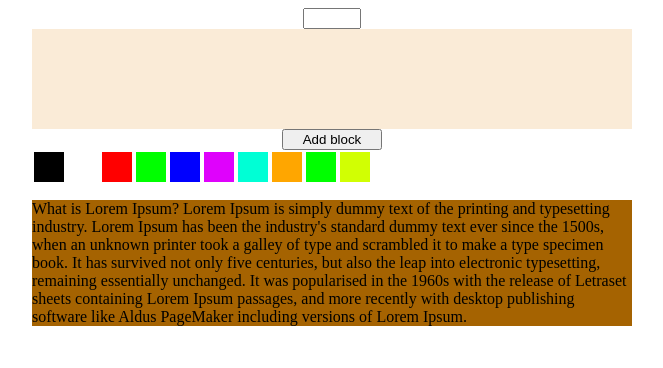
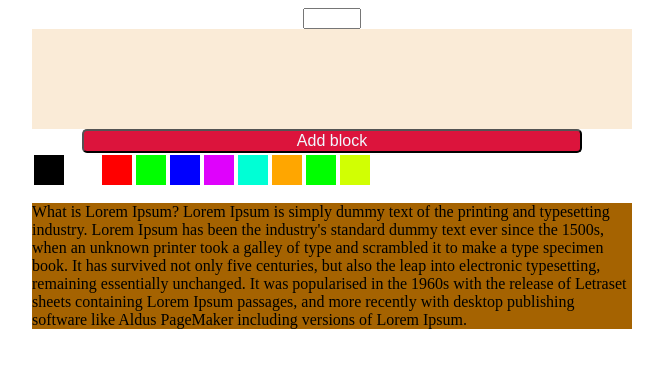
Before and after one commit to jonyLon/JS-Dom_Event, a plain HTML site: page index.html in a window 1280 px wide. Shown: the whole page, without its empty margins (308-971 px from the left). Drawn offline with Linux system fonts and the light colour scheme.

Commit message:
little pony

```diff
--- a/script.js
+++ b/script.js
@@ -13,10 +13,9 @@ let getRGB = () => `rgb(${getRandom()},${getRandom()},${getRandom()})`
 
 function setElementToBox() {
   let div = document.createElement('div')
-  div.style.width = div.style.height = '100px'
+  div.style.width = div.style.height = '50px'
   let rgb = getRGB();
   div.style.backgroundColor = rgb;
-  // div.style.display = 'flex';
   // div.style.justifyContent = 'center';
   // div.style.alignItems = 'center';
   // let p = document.createElement('p')
@@ -32,6 +31,9 @@ function setElementToBox() {
 
 document.querySelectorAll('button')[0].addEventListener('click', () => {
   document.querySelector('#box').appendChild(setElementToBox())
+
+
+
 })
 
 
--- a/style.css
+++ b/style.css
@@ -7,8 +7,12 @@
 }
 
 button {
-  width: 100px;
+  width: 500px;
+  background-color: crimson;
+  color: aliceblue;
+  font-size: 16px;
   margin: auto;
+  border-radius: 5px;
 }
 
 #inputer {
```
